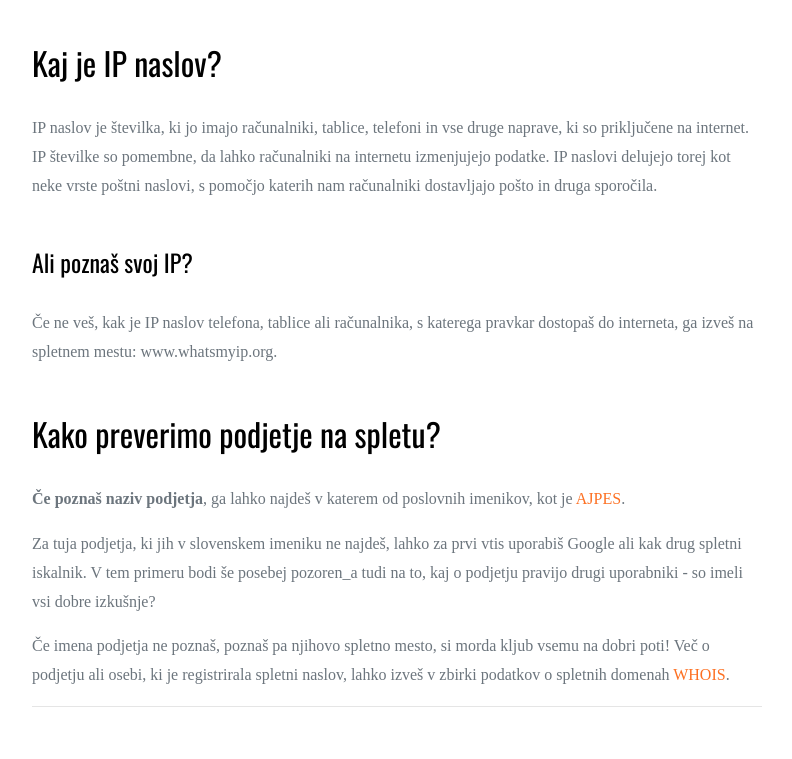
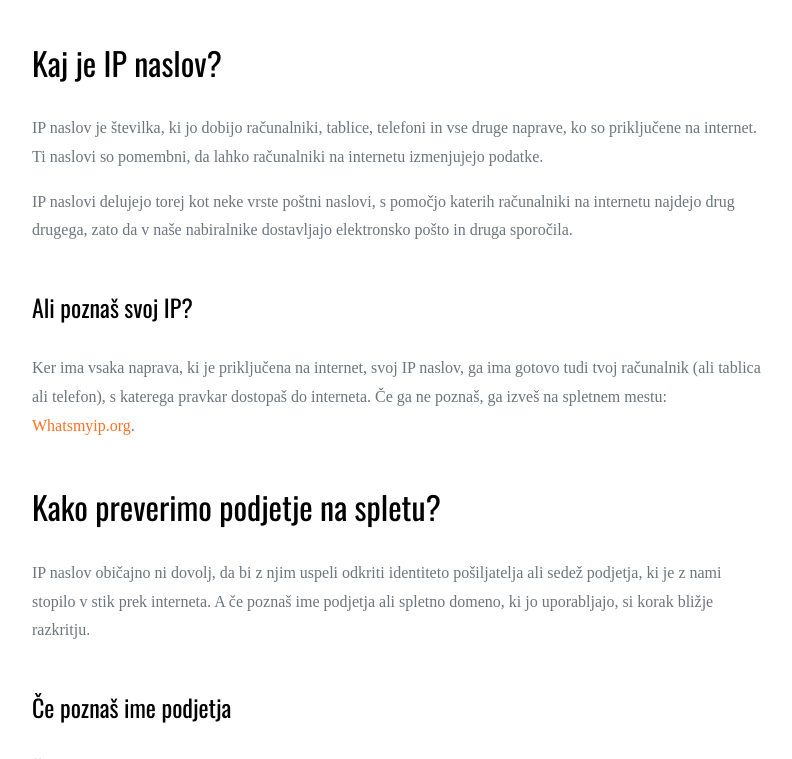
Before and after one commit to codeweeksi/gajin-svet, a Jekyll site: the page built from _posts/2018-07-02-druga-lekcija.md, in a window 1280 px wide and 900 px high, scrolled down 1032 px, cut to the strip 141-900 px from the top of the window. Shown: the whole strip, without its empty margins (53-845 px from the left). Built offline with Jekyll 4.4.1, drawn with Linux system fonts in a browser that asks for light colours; some web fonts are replaced; comment, search, counter and statistics services are not loaded; some of the changed text lies outside the part shown.

Commit message:
edited text

```diff
--- a/_posts/2018-07-02-druga-lekcija.md
+++ b/_posts/2018-07-02-druga-lekcija.md
@@ -13,17 +13,25 @@ special_tip: Preden posluješ z neznanim podjetjem, skušaj ugotoviti, kje ima p
 </div>
 
 ## Kaj je IP naslov?
-IP naslov je številka, ki jo imajo računalniki, tablice, telefoni in vse druge naprave, ki so priključene na internet. IP številke so pomembne, da lahko računalniki na internetu izmenjujejo podatke. IP naslovi delujejo torej kot neke vrste poštni naslovi, s pomočjo katerih nam računalniki dostavljajo pošto in druga sporočila.
+IP naslov je številka, ki jo dobijo računalniki, tablice, telefoni in vse druge naprave, ko so priključene na internet. Ti naslovi so pomembni, da lahko računalniki na internetu izmenjujejo podatke.
+
+IP naslovi delujejo torej kot neke vrste poštni naslovi, s pomočjo katerih računalniki na internetu najdejo drug drugega, zato da v naše nabiralnike dostavljajo elektronsko pošto in druga sporočila.
 
 #### Ali poznaš svoj IP?
-Če ne veš, kak je IP naslov telefona, tablice ali računalnika, s katerega pravkar dostopaš do interneta, ga izveš na spletnem mestu: www.whatsmyip.org.
+Ker ima vsaka naprava, ki je priključena na internet, svoj IP naslov, ga ima gotovo tudi tvoj računalnik (ali tablica ali telefon), s katerega pravkar dostopaš do interneta. Če ga ne poznaš, ga izveš na spletnem mestu: <a href="http://www.whatsmyip.org/" target="blank">Whatsmyip.org</a>.
 
 ## Kako preverimo podjetje na spletu?
-**Če poznaš naziv podjetja**, ga lahko najdeš v katerem od poslovnih imenikov, kot je <a href="https://www.ajpes.si/" target="blank">AJPES</a>.
+IP naslov običajno ni dovolj, da bi z njim uspeli odkriti identiteto pošiljatelja ali sedež podjetja, ki je z nami stopilo v stik prek interneta. A če poznaš ime podjetja ali spletno domeno, ki jo uporabljajo, si korak bližje razkritju.
 
-Za tuja podjetja, ki jih v slovenskem imeniku ne najdeš, lahko za prvi vtis uporabiš Google ali kak drug spletni iskalnik. V tem primeru bodi še posebej pozoren_a tudi na to, kaj o podjetju pravijo drugi uporabniki - so imeli vsi dobre izkušnje?
+#### Če poznaš ime podjetja
+Če poznaš naziv podjetja, ga poskusi najti v katerem od poslovnih imenikov, kot je <a href="https://www.ajpes.si/" target="blank">AJPES</a>. Ta imenik ti bo v pomoč za podjetja, ki so prijavljena v Sloveniji.
 
-Če imena podjetja ne poznaš, poznaš pa njihovo spletno mesto, si morda kljub vsemu na dobri poti! Več o podjetju ali osebi, ki je registrirala spletni naslov, lahko izveš v zbirki podatkov o spletnih domenah <a href="https://www.register.si/" target="blank"> WHOIS</a>.
+`Za tuja podjetja`, ki jih v slovenskem imeniku AJPES ne najdeš, lahko za prvi vtis uporabiš Google ali kak drug spletni iskalnik. V tem primeru bodi še posebej pozoren_a na to, kje je podjetje prijavljeno. Lahko najdeš lokacijo na zemljevidu? Preberi tudi, kaj o podjetju pravijo drugi uporabniki - so imeli vsi dobre izkušnje?
+
+#### Če imena podjetja ne poznaš
+Če imena podjetja ne poznaš, poznaš pa njihovo spletno mesto, si morda kljub vsemu na dobri poti! Več o podjetju ali osebi, ki je registrirala spletni naslov, lahko izveš v zbirki podatkov o spletnih domenah, ki se imenuje WHOIS.
+
+Podatke o vseh slovenskih domenah `.si` hrani nacionalni register <a href="https://www.register.si/" target="blank">v zbirki WHOIS</a>.
 
 
 ---
```
Also changed, not shown: other parts of _posts/2018-07-02-druga-lekcija.md (+1 -1 lines).
